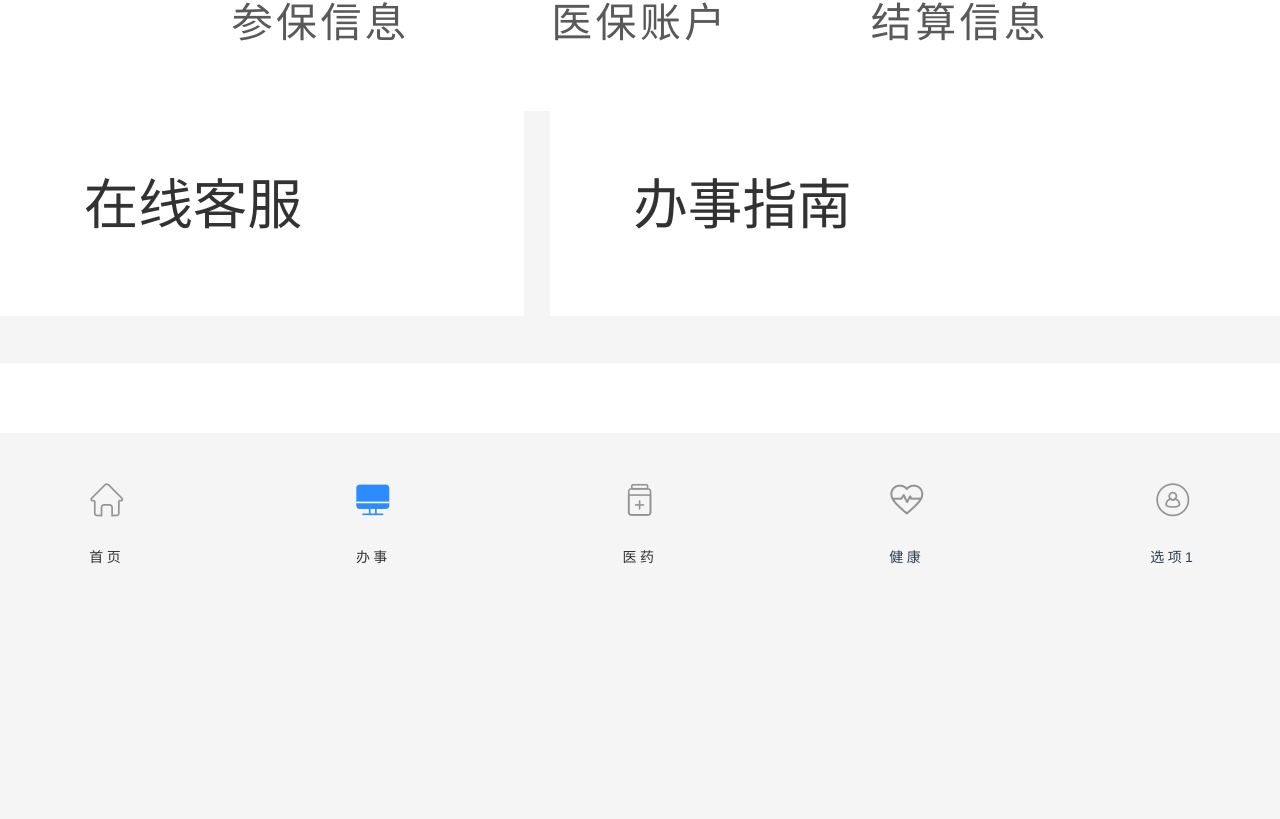
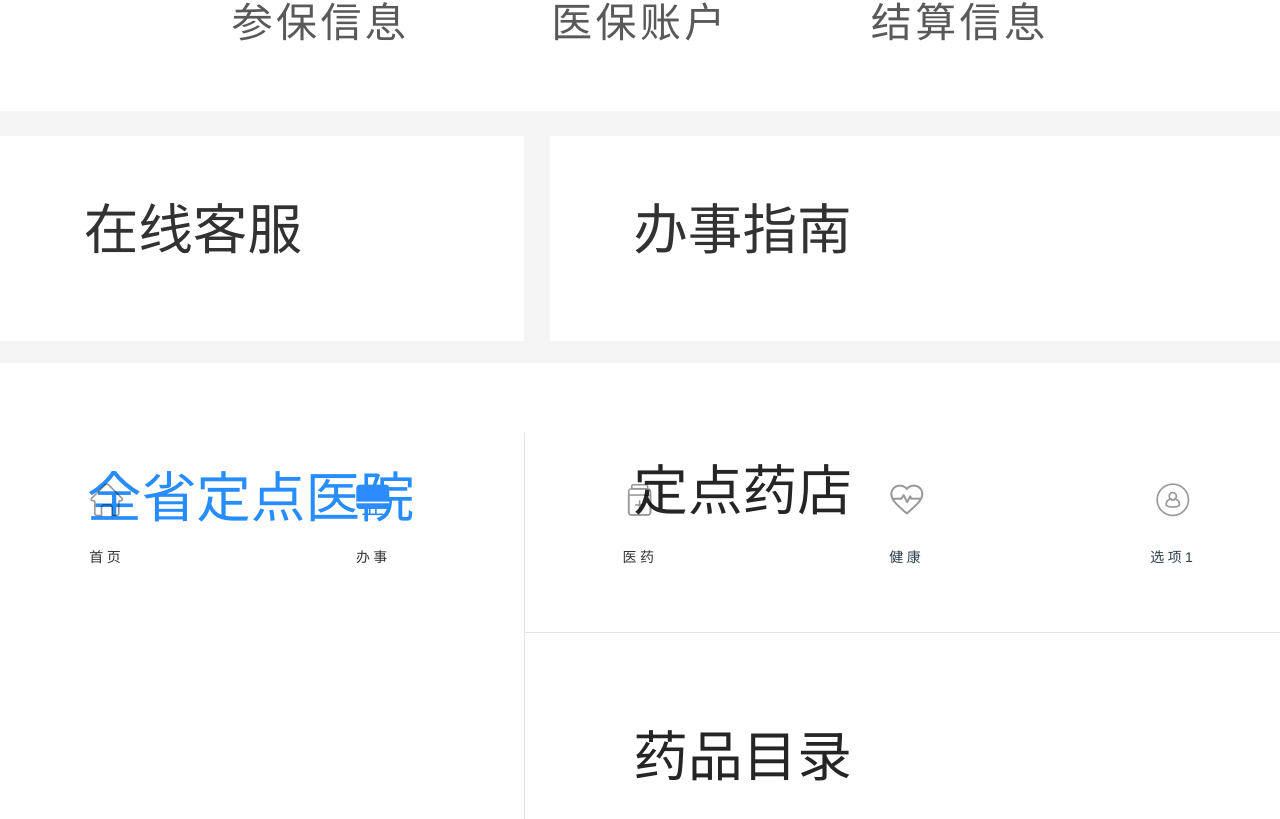
Before and after one commit to YinYuJia/ybapp, a Vue app: page /#/Work in a window 1280 px wide. Shown: the part 367-1186 px from the top of the page. Before the commit the page ends 800 px from the top, so only its background shows below. Built offline with nearby package versions, Linux system fonts and the light colour scheme.

Commit message:
增加组件

```diff
--- a/src/components/Work.vue
+++ b/src/components/Work.vue
@@ -9,15 +9,24 @@
          <Navbar PropMsg="WorkNav"></Navbar>
     </nav>
 
-    <Service></Service>
+    <!-- 客服、指南 -->
+    <div class="service_guide">
+      <Service></Service>
+    </div>
+    <!-- 药店分类 -->
+    <div class="classified_nav">
+      <ClassifiedNav Types = "work"></ClassifiedNav>
+    </div>
+
     <Footer :info="info"></Footer>
   </div>
 </template>
 
 <script>
   import Header from './commonComponent/Work/Header'
+  import Navbar from './commonComponent/Index/NavBar.vue'
   import Service from './commonComponent/Work/Service'
-  import Navbar from './commonComponent/Index/NavBar.vue'
+  import ClassifiedNav from './commonComponent/Index/Classified'
 
   import Footer from './Footer.vue'
 
@@ -39,8 +48,9 @@
     },
     components: {
       'Header': Header,
+      'Navbar': Navbar,
       'Service': Service,
-      'Navbar': Navbar,
+      'ClassifiedNav': ClassifiedNav,
 
       "Footer": Footer,
 
@@ -70,5 +80,11 @@
         padding-right: 1rem;
         background-color: #ffffff;
     }
+    .service_guide{
+        margin-top: .15rem;
+    }
+    .classified_nav{
+      margin-top: .15rem;
+    }
   }
 </style>
```
